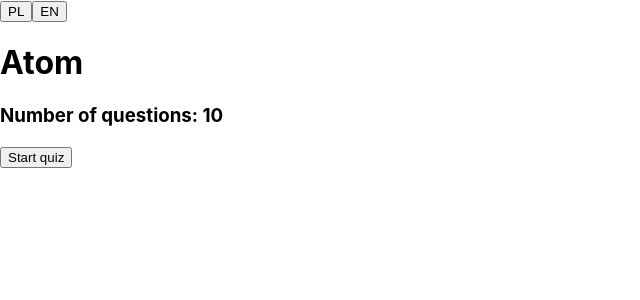
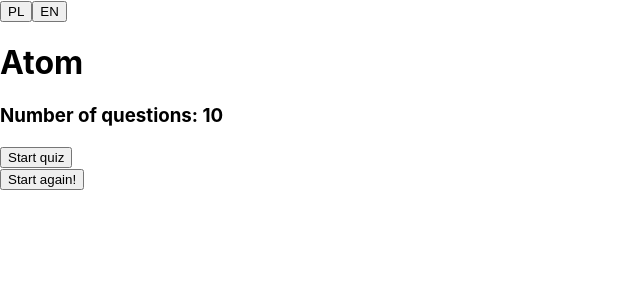
Before and after one commit to karolina-rachuta/chemistry-fun, a React (Create React App) app in the folder client/: page / in a window 1280 px wide. Shown: the top 300 px of the page, without its empty margins (0-640 px from the left). Built offline with nearby package versions, Linux system fonts and the light colour scheme.

Commit message:
notes for next moves

```diff
--- a/client/src/components/LastSlide.jsx
+++ b/client/src/components/LastSlide.jsx
@@ -3,6 +3,7 @@ import { QuizContext } from '../context/QuizContext';
 
 function LastSlide() {
     const {
+        setQuestionIndex,
         polishLanguage,
         showQuiz,
         finishedQuiz,
@@ -25,6 +26,7 @@ function LastSlide() {
                     )}
                 </div>
             )}
+            <button>Start again!</button>
         </div>
     );
 }
```
Also changed, not shown: 1 other file (tests, documents, lock files or other folders).
